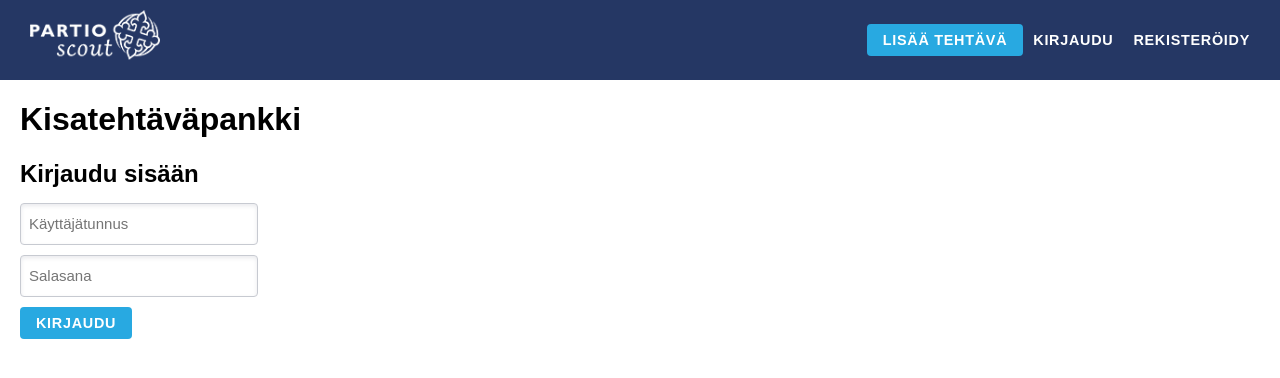
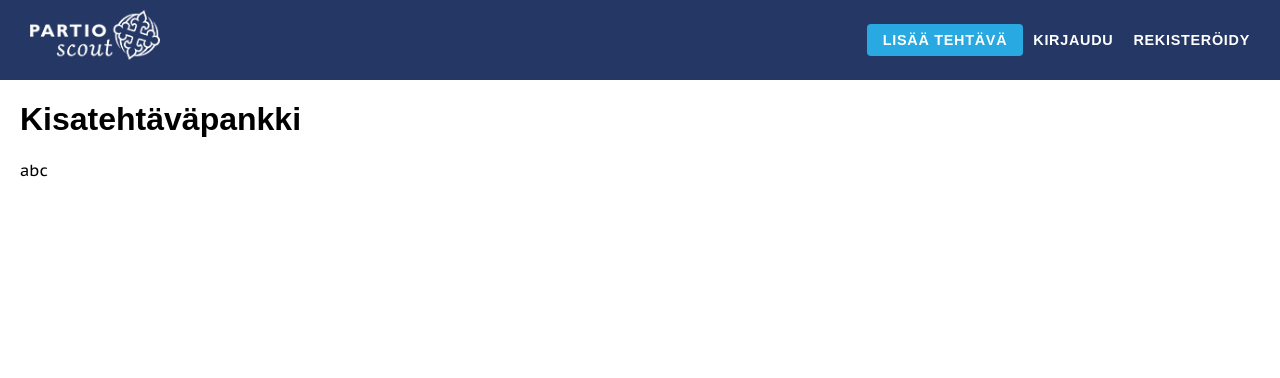
Before and after one commit to partio-scout/kisapankki-frontend, a React (Create React App) app: page / in a window 1280 px wide. Both pictures are taken after a click on the button "LISÄÄ TEHTÄVÄ". Shown: the top 378 px of the page. Built offline with nearby package versions, Linux system fonts and the light colour scheme; no server answers; the HTML template or start-up script is replaced by a standard one; a web font is replaced by a local one.

Commit message:
addTask Komponetti antaa jotain ulos

```diff
--- a/src/App.js
+++ b/src/App.js
@@ -1,12 +1,14 @@
 import React, { useState, useEffect, Fragment } from 'react'
 import Login from './components/Login'
 import SignUp from './components/SignUp'
+import AddTask from './components/AddTask'
 
 const App = () => {
 
   const [ user, setUser ] = useState(null)
   const [ showLogin, setShowLogin ] = useState(false)
   const [ showSignUp, setShowSignUp ] = useState(false)
+  const [ showAddTask, setAddTask] = useState(false)
 
   useEffect(() => {
     const loggedUserJSON = window.localStorage.getItem('loggedUser')
@@ -15,6 +17,10 @@ const App = () => {
       setUser(user)
     }
   }, [])
+
+  const addTaskForm = () => {
+    setAddTask(!showAddTask)
+  }
 
   const loginForm = () => {
     setShowLogin(!showLogin)
@@ -37,7 +43,7 @@ const App = () => {
         <div className="logo"></div>
         {user === null ?
           <Fragment>
-            <button className="" onClick={() => loginForm()}>Lisää tehtävä</button>
+            <button className="" onClick={() => addTaskForm()}>Lisää tehtävä</button>
             <button className="login-button-header" onClick={() => loginForm()}>Kirjaudu</button>
             <button className="signup-button-header" onClick={() => signUpForm()}>Rekisteröidy</button>
           </Fragment>
@@ -50,6 +56,7 @@ const App = () => {
       </div>
       <div className="container">
         <h1>Kisatehtäväpankki</h1>
+        {showAddTask && <AddTask setShowAddTask={setShowLogin}/> }
         {showLogin && <Login setUser={setUser} setShowLogin={setShowLogin} />}
         {showSignUp && <SignUp setUser={setUser} setShowSignUp={setShowSignUp} />}
       </div>
--- a/src/components/AddTask.js
+++ b/src/components/AddTask.js
@@ -1,13 +1,11 @@
 import React, { useState } from 'react'
 
-const AddTask = ({}) => {
+const AddTask = ({setShowAddTask}) => {
 
+    return (
+        <div>
+            abc
+        </div>
+    )
 }
-
-return (
-    <div>
-
-    </div>
-)
-
 export default AddTask
```
